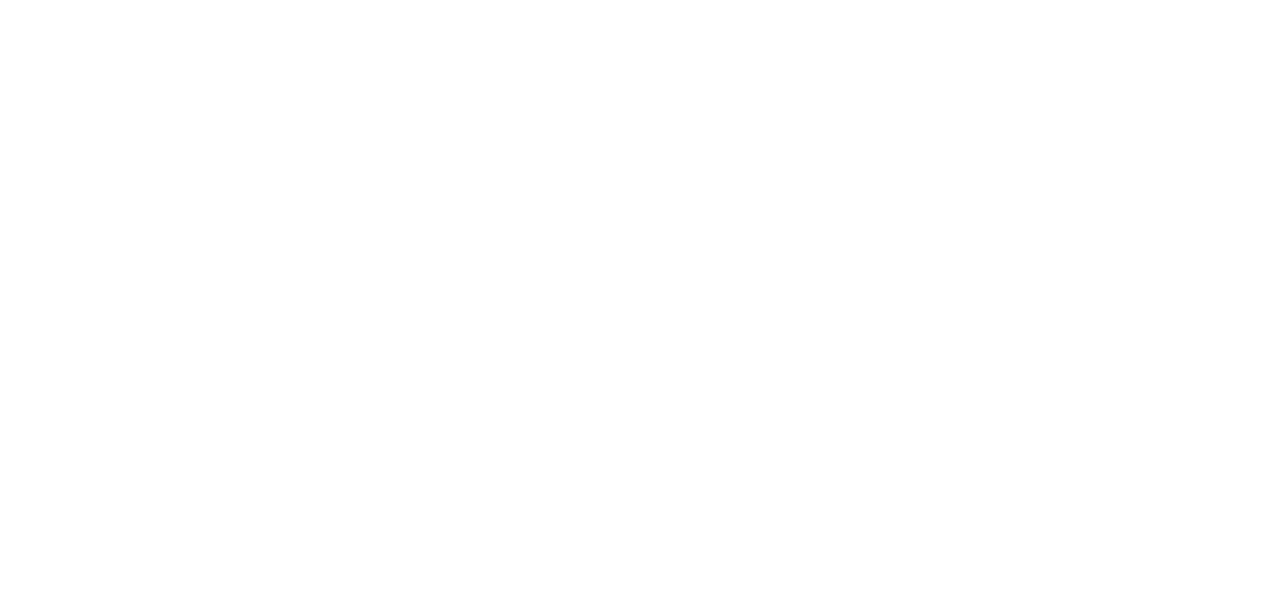
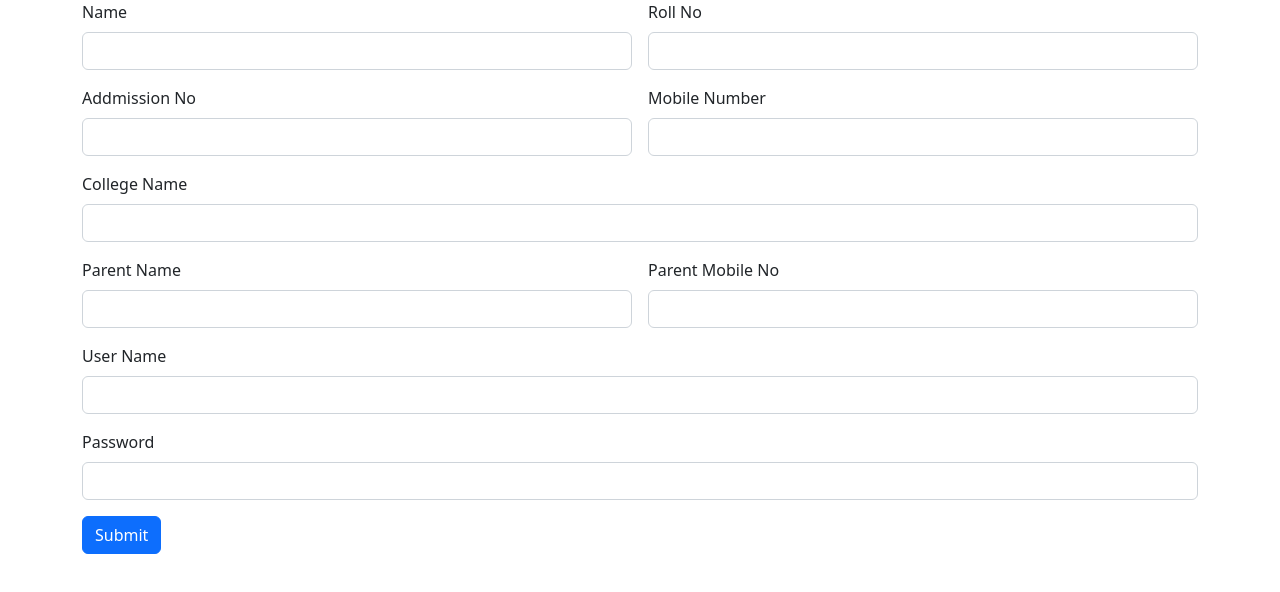
Before and after one commit to Navaneeth-pv/Student-Web-App, a plain HTML site: page index.html in a window 1280 px wide. Drawn offline with nearby package versions, Linux system fonts and the light colour scheme.

Commit message:
studententry

```diff
--- a/index.html
+++ b/index.html
@@ -12,6 +12,90 @@
 </head>
 <body>
 
+    <div class="container">
+        <div class="row">
+            <div class="col col-12 col-sm-12 col-md-12 col-lg-12 col-xl-12 col xxl 12">
+
+                <div class="row g-3">
+                    <div class="col col-12 col-sm-6 col-md-6 col-lg-6 col-xl-6 col-xxl-6">
+
+                        <label for="" class="form-label"> Name </label>
+
+                        <input type="text" class="form-control">
+                    </div>
+                    <div class="col col-12 col-sm-6 col-md-6 col-lg-6 col-xl-6 col-xxl-6">
+
+                        <label for="" class="form-label">Roll No</label>
+
+                        <input type="text" class="form-control">
+                    </div>
+                    <div class="col col-12 col-sm-6 col-md-6 col-lg-6 col-xl-6 col-xxl-6">
+
+                        <label for="" class="form-label">Addmission No</label>
+
+
+                        <input type="text" class="form-control">
+
+                    </div>
+                    <div class="col col-12 col-sm-6 col-md-6 col-lg-6 col-xl-6 col-xxl-6">
+
+                        <label for="" class="form-label">Mobile Number</label>
+
+                        <input type="text" class="form-control">
+
+                    </div>
+                    <div class="col col-12 col-sm-12 col-md-12 col-lg-12 col-xl-12 col-xxl-12">
+
+                        <label for="" class="form-label">College Name</label>
+
+                        <input type="text" class="form-control">
+                    </div>
+                    <div class="col col-12 col-sm-6 col-md-6 col-lg-6 col-xl-6 col-xxl-6">
+
+                        <label for="" class="form-label">Parent Name</label>
+
+                        <input type="text" class="form-control">
+
+
+                    </div>
+                    <div class="col col-12 col-sm-6 col-md-6 col-lg-6 col-xl-6 col-xxl-6">
+
+                        <label for="" class="form-label">Parent Mobile No</label>
+
+                        <input type="text" class="form-control">
+
+
+                    </div>
+                    <div class="col col-12 col-sm-12 col-md-12 col-lg-12 col-xl-12 col-xxl-12">
+
+                        <label for="" class="form-label">User Name</label>
+
+                        <input type="text" class="form-control">
+
+
+
+                    </div>
+                    <div class="col col-12 col-sm-12 col-md-12 col-lg-12 col-xl-12 col-xxl-12">
+
+                        <label for="" class="form-label">Password</label>
+
+                        <input type="text" class="form-control">
+
+
+
+                    </div>
+
+                    <div class="col col-12 col-sm-12 col-md-12 col-lg-12 col-xl-12 col-xxl-12">
+
+                        <button class="btn btn-primary">Submit</button>
+
+
+                    </div>
+                </div>
+
+
+    </div>
+
 
 
     <!-- JavaScript Bundle with Popper -->
```
